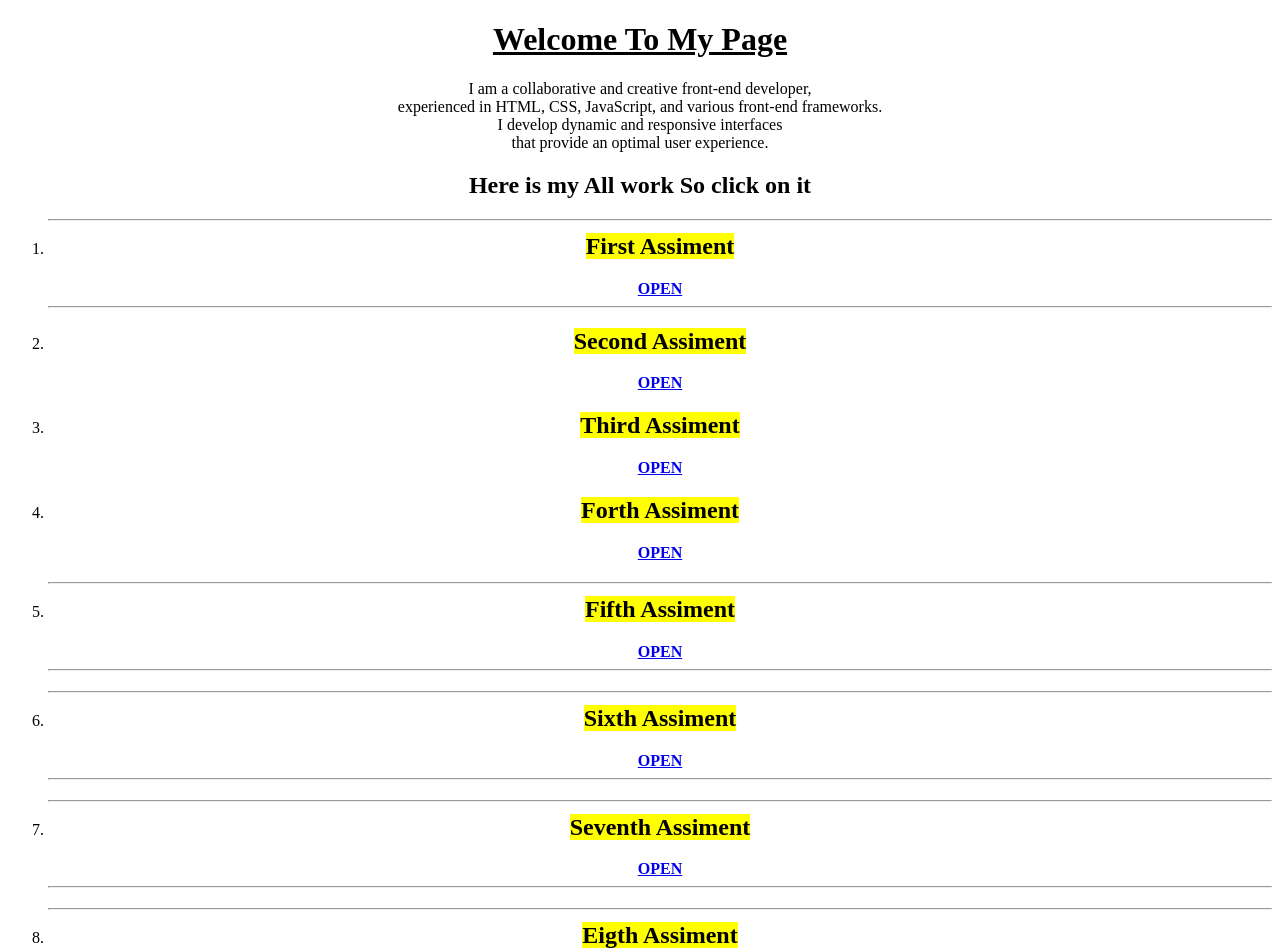
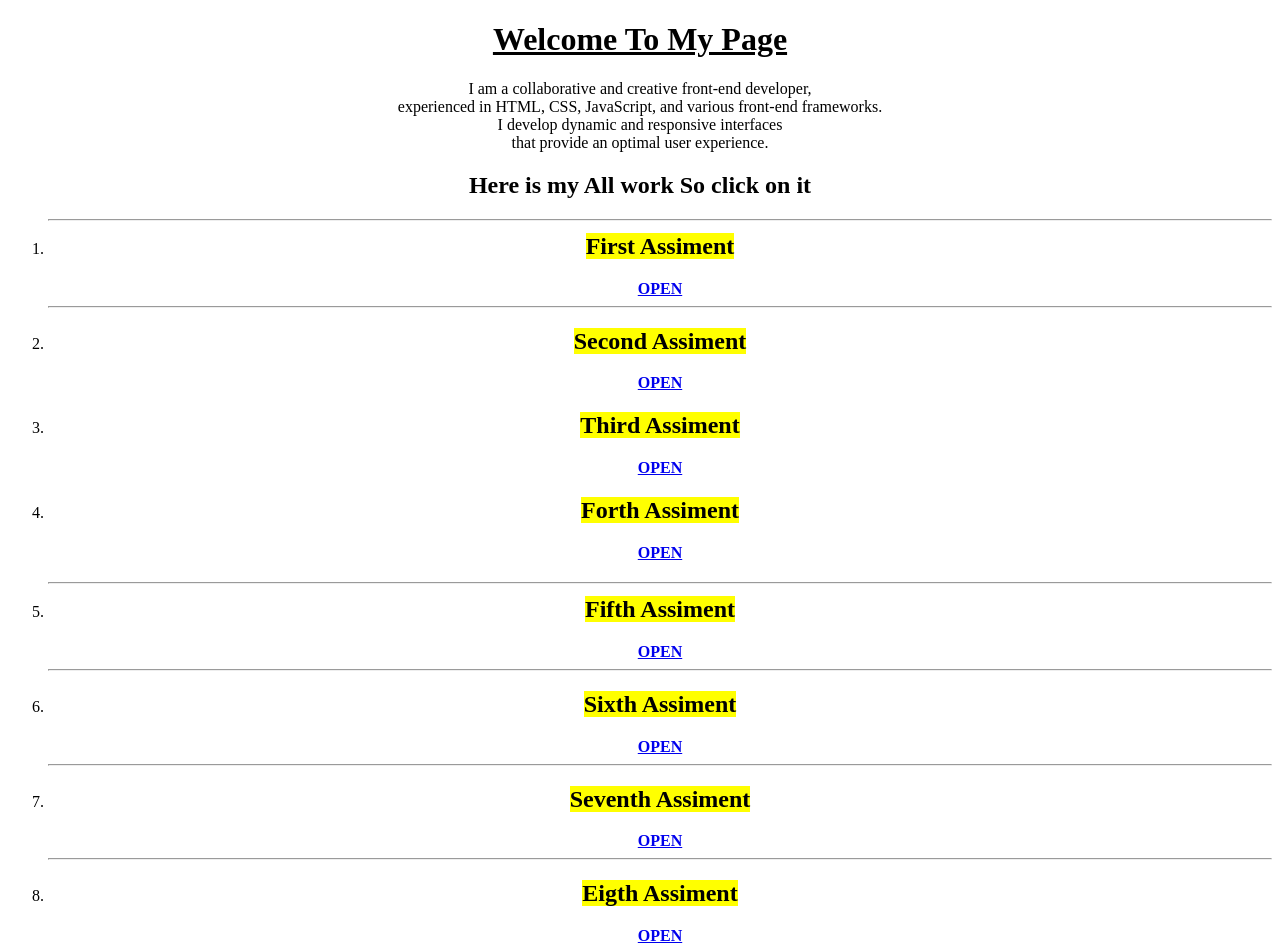
Before and after one commit to Ambreen1405/HTML-WORK, a plain HTML site: page index.html in a window 1280 px wide. Shown: the top 951 px of the page. Drawn offline with Linux system fonts and the light colour scheme.

Commit message:
TASK DONE

```diff
--- a/index.html
+++ b/index.html
@@ -27,13 +27,13 @@
                             <li><h2> <mark><hr>
 
                                 Fifth Assiment</mark></h2><a href="14-6-24/index.html"><b>OPEN</b></a></li><hr>
-                 <li><h2> <mark><hr>
+                 <li><h2> <mark>
 
                 Sixth Assiment</mark></h2><a href="24-6-24/index.html"><b>OPEN</b></a></li><hr>
-                 <li><h2> <mark><hr>
+                 <li><h2> <mark>
 
                 Seventh Assiment</mark></h2><a href="26-6-24/form.html"><b>OPEN</b></a></li><hr>
-                 <li><h2> <mark><hr>
+                 <li><h2> <mark>
 
                 Eigth Assiment</mark></h2><a href="28-6-24/index.html"><b>OPEN</b></a></li><hr>
 
```
